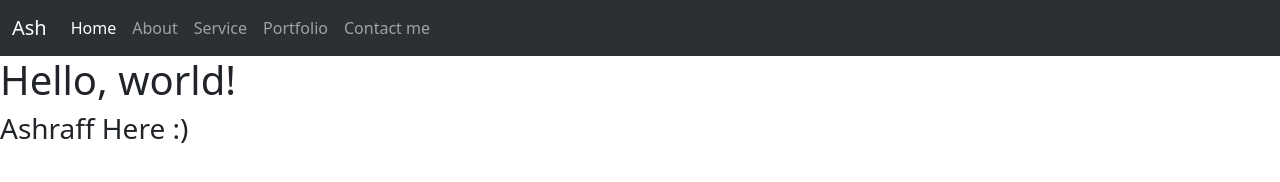
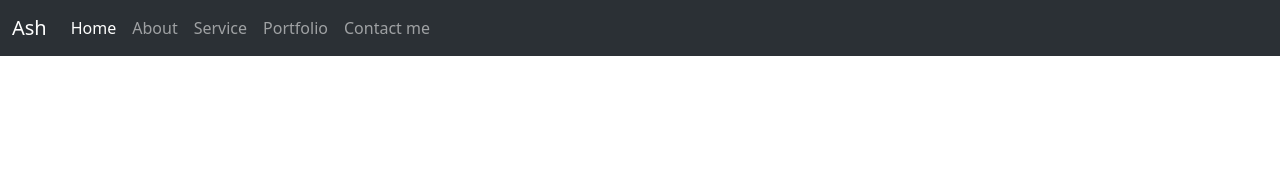
Before and after one commit to ashraff-md/WebHive, a plain HTML site: page index.html in a window 1280 px wide. Drawn offline with nearby package versions, Linux system fonts and the light colour scheme.

Commit message:
modified:   index.html

```diff
--- a/index.html
+++ b/index.html
@@ -34,9 +34,6 @@
           </div>
         </div>
       </nav>
-
-    <h1>Hello, world!</h1>
-    <h3>Ashraff Here :)</h3>
     <script src="https://cdn.jsdelivr.net/npm/bootstrap@5.3.3/dist/js/bootstrap.bundle.min.js" integrity="sha384-YvpcrYf0tY3lHB60NNkmXc5s9fDVZLESaAA55NDzOxhy9GkcIdslK1eN7N6jIeHz" crossorigin="anonymous"></script>
   </body>
 </html>
```
